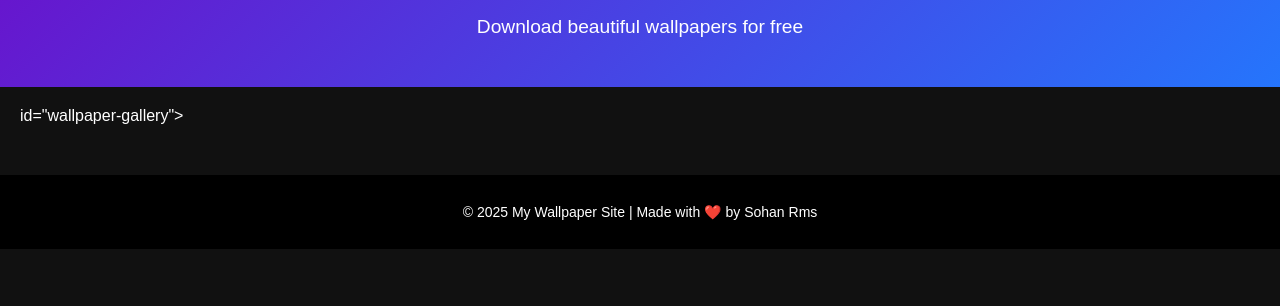
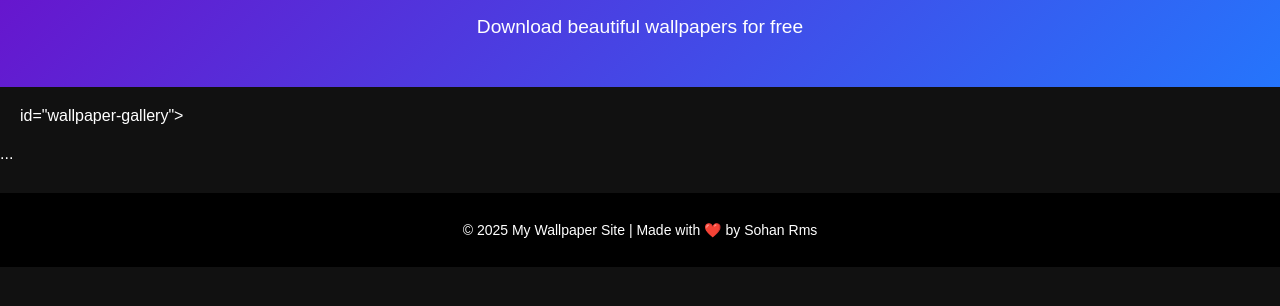
Before and after one commit to Sohan3403/wallpapers-site, a plain HTML site: page index.html in a window 1280 px wide. Shown: the part 78-384 px from the top of the page. Drawn offline with Linux system fonts and the light colour scheme.

Commit message:
Update index.html

```diff
--- a/index.html
+++ b/index.html
@@ -16,9 +16,11 @@
     <div class="gallery"> id="wallpaper-gallery">
     </div>
        </main>
-
+  ...
   <footer>
     <p>© 2025 My Wallpaper Site | Made with ❤️ by Sohan Rms </p>
   </footer>
+ <script src="script.js"></script> </body>
+</html>
 </body>
 </html>
```
